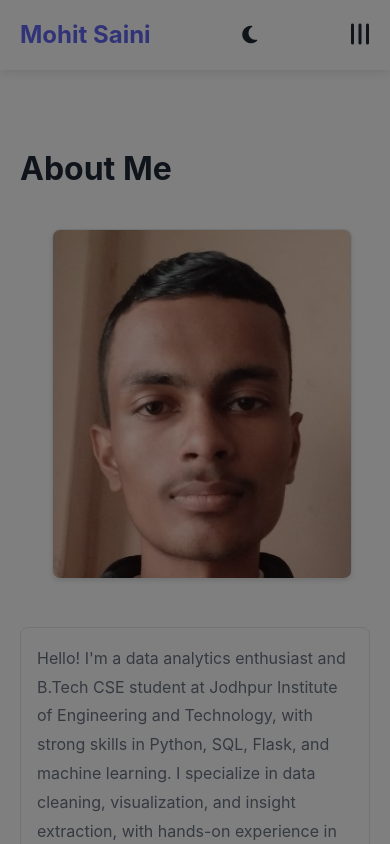
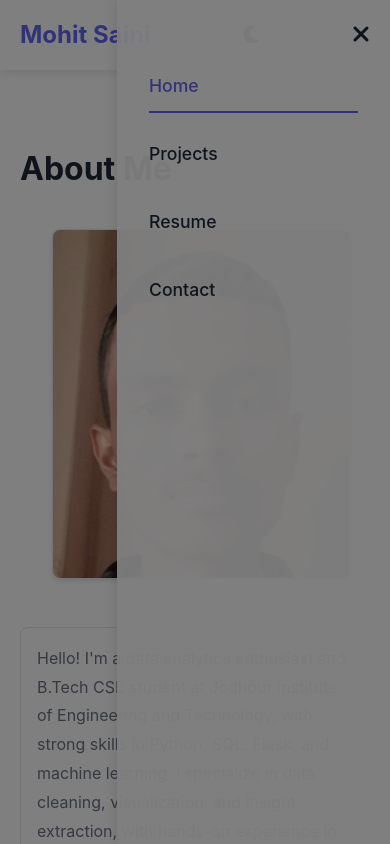
Before and after one commit to MohitSaini9093/Mohit_Saini.github.io, a plain HTML site: page index.html in a window 390 px wide. Both pictures are taken after a click on the element 359 px from the left and 35 px from the top of the page. Shown: the top 844 px of the page. Drawn offline with nearby package versions, Linux system fonts and the light colour scheme.

Commit message:
vesrion 2.3

```diff
--- a/script.js
+++ b/script.js
@@ -38,12 +38,23 @@ document.addEventListener('DOMContentLoaded', function() {
     const mobileMenu = document.querySelector('.mobile-menu');
     const nav = document.querySelector('nav');
     const overlay = document.querySelector('.overlay');
+    const menuIcon = mobileMenu.querySelector('i');
 
     function toggleMobileMenu() {
         mobileMenu.classList.toggle('active');
         nav.classList.toggle('active');
         overlay.classList.toggle('active');
-        document.body.style.overflow = nav.classList.contains('active') ? 'hidden' : '';
+
+        // Toggle menu icon
+        if (nav.classList.contains('active')) {
+            menuIcon.classList.remove('fa-bars');
+            menuIcon.classList.add('fa-times');
+            document.body.style.overflow = 'hidden';
+        } else {
+            menuIcon.classList.remove('fa-times');
+            menuIcon.classList.add('fa-bars');
+            document.body.style.overflow = '';
+        }
     }
 
     mobileMenu.addEventListener('click', toggleMobileMenu);
@@ -56,6 +67,13 @@ document.addEventListener('DOMContentLoaded', function() {
                 toggleMobileMenu();
             }
         });
+    });
+
+    // Close mobile menu when resizing window to desktop size
+    window.addEventListener('resize', () => {
+        if (window.innerWidth > 768 && nav.classList.contains('active')) {
+            toggleMobileMenu();
+        }
     });
 
     // Project filters (on projects page)
--- a/styles.css
+++ b/styles.css
@@ -949,25 +949,6 @@ footer {
 @media (max-width: 768px) {
     nav {
         display: none;
-    }
-
-    .mobile-menu {
-        display: block;
-    }
-
-    .hero-content h1 {
-        font-size: 2.5rem;
-    }
-
-    .cta-buttons {
-        flex-direction: column;
-    }
-
-    .projects {
-        grid-template-columns: 1fr;
-    }
-
-    nav {
         position: fixed;
         top: 0;
         right: -100%;
@@ -981,6 +962,7 @@ footer {
     }
 
     nav.active {
+        display: block;
         right: 0;
     }
 
@@ -996,6 +978,14 @@ footer {
         font-size: 1.1rem;
     }
 
+    .mobile-menu {
+        display: block;
+        cursor: pointer;
+        font-size: 1.5rem;
+        color: var(--text-color);
+        z-index: 1001;
+    }
+
     .overlay {
         position: fixed;
         top: 0;
@@ -1009,6 +999,18 @@ footer {
 
     .overlay.active {
         display: block;
+    }
+
+    .hero-content h1 {
+        font-size: 2.5rem;
+    }
+
+    .cta-buttons {
+        flex-direction: column;
+    }
+
+    .projects {
+        grid-template-columns: 1fr;
     }
 }
 
```
